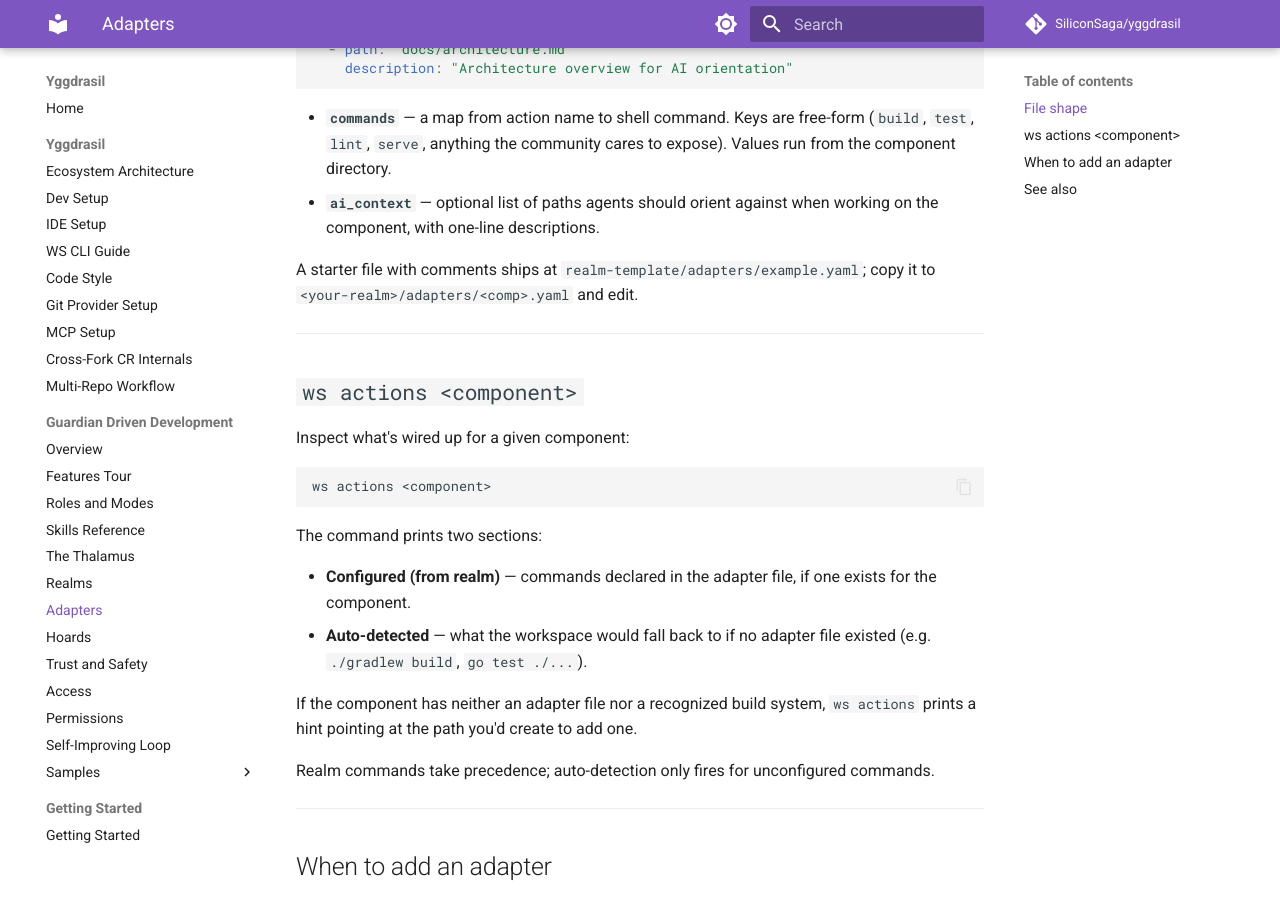
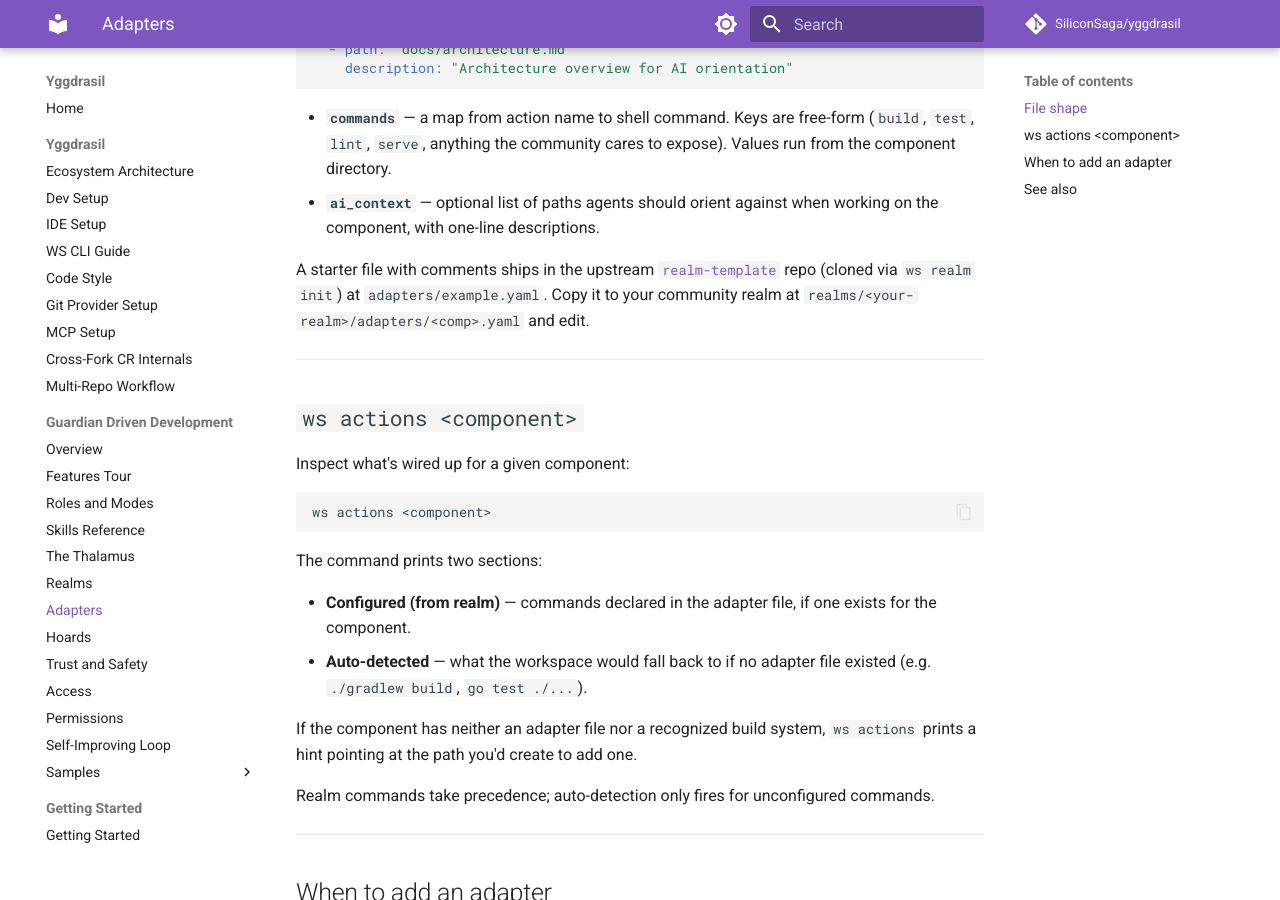
Before and after one commit to SiliconSaga/yggdrasil, an MkDocs documentation site: the page built from docs/gdd/adapters.md, in a window 1280 px wide and 900 px high, scrolled down 769 px. Built offline with MkDocs 1.6.1 and Material for MkDocs 9.7.7, drawn with Linux system fonts in a browser that asks for light colours; comment, search, counter and statistics services are not loaded.

Commit message:
fix(docs): address CR findings on PR #56 — realm-template clarity, skills-reference link
Two more review-feedback fixes (CodeRabbit, both valid — surfaced
on PR #57's run because PR #56 is still open):

- **`docs/gdd/adapters.md`** — the line "A starter file ships at
  `realm-template/adapters/example.yaml`" was ambiguous; readers
  could mistake `realm-template` for a path inside the current
  workspace. Clarified that `realm-template` is the upstream tutorial
  realm repo (cloned via `ws realm init`), with a link to the Realms
  page, and updated the copy-target to `realms/<your-realm>/adapters/`.

- **`docs/gdd/skills-reference.md`** — the link text "GDD
  orientation" pointed to `self-improving-loop.md`, which is a
  text/destination mismatch. Reworded so "GDD orientation" stays as
  descriptive text (no link) and added an explicit "see the
  Self-Improving Loop for how the catalog evolves" sentence.

Co-Authored-By: Claude Opus 4.6 <noreply@anthropic.com>

```diff
--- a/docs/gdd/adapters.md
+++ b/docs/gdd/adapters.md
@@ -42,9 +42,10 @@ ai_context:
 - **`ai_context`** — optional list of paths agents should orient
   against when working on the component, with one-line descriptions.
 
-A starter file with comments ships at
-`realm-template/adapters/example.yaml`; copy it to
-`<your-realm>/adapters/<comp>.yaml` and edit.
+A starter file with comments ships in the upstream
+[`realm-template`](realms.md) repo (cloned via `ws realm init`) at
+`adapters/example.yaml`. Copy it to your community realm at
+`realms/<your-realm>/adapters/<comp>.yaml` and edit.
 
 ---
 
```
Also changed, not shown: docs/gdd/skills-reference.md (+3 -2 lines).
